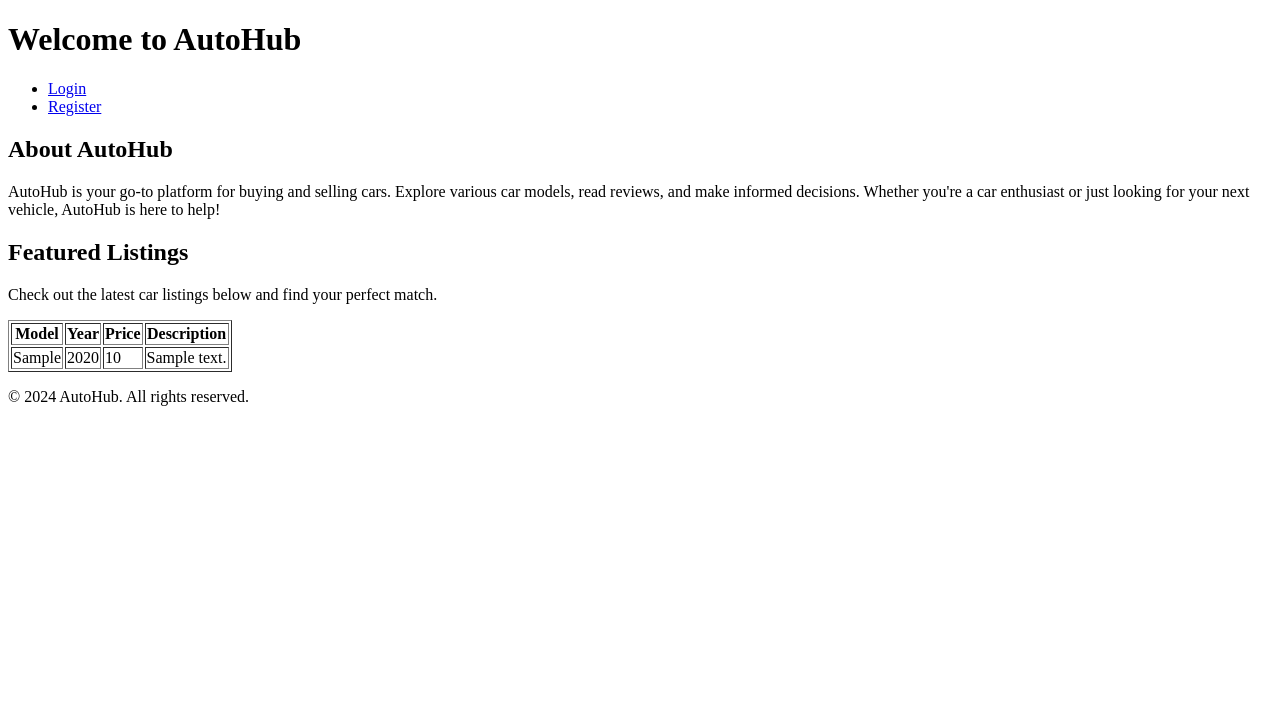
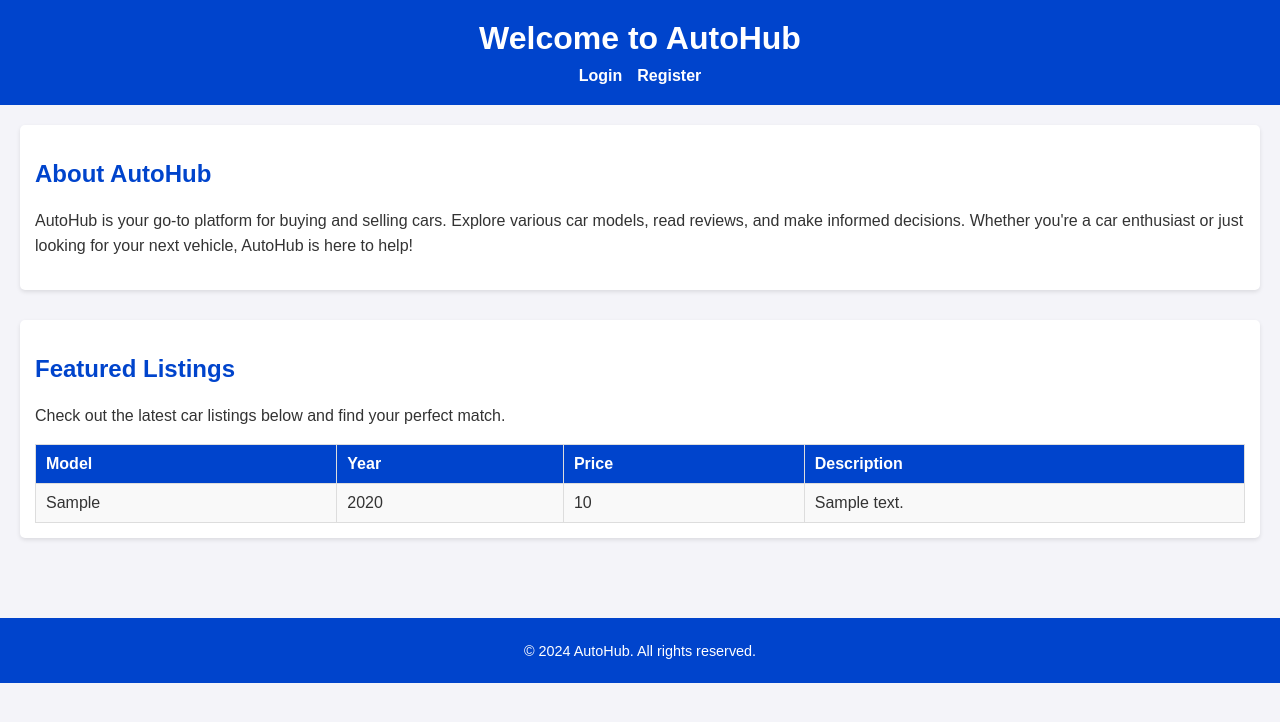
Before and after one commit to Prathambrar/Webdev_project, a PHP site: page / in a window 1280 px wide. Shown: the top 722 px of the page. Run offline with PHP 8.4, Linux system fonts and the light colour scheme; tables that the repository leaves empty or names only in its code hold one stand-in row (values such as "Sample post").

Commit message:
Added css for index page

```diff
--- /dev/null
+++ b/index.css
@@ -0,0 +1,101 @@
+/* General Styles */
+body {
+    font-family: Arial, sans-serif;
+    margin: 0;
+    padding: 0;
+    background-color: #f4f4f9;
+    color: #333;
+}
+
+/* Header Styles */
+header {
+    background-color: #0044cc;
+    color: #fff;
+    padding: 20px 0;
+    text-align: center;
+}
+
+header h1 {
+    margin: 0;
+    font-size: 2rem;
+}
+
+header nav ul {
+    list-style: none;
+    padding: 0;
+    margin: 10px 0 0;
+    display: flex;
+    justify-content: center;
+    gap: 15px;
+}
+
+header nav ul li {
+    display: inline;
+}
+
+header nav ul li a {
+    text-decoration: none;
+    color: #fff;
+    font-weight: bold;
+    transition: color 0.3s;
+}
+
+header nav ul li a:hover {
+    color: #cce0ff;
+}
+
+/* Main Section Styles */
+main {
+    padding: 20px;
+}
+
+main section {
+    margin-bottom: 30px;
+    background: #fff;
+    padding: 15px;
+    border-radius: 5px;
+    box-shadow: 0 2px 4px rgba(0, 0, 0, 0.1);
+}
+
+main h2 {
+    color: #0044cc;
+}
+
+main p {
+    line-height: 1.6;
+}
+
+/* Table Styles */
+table {
+    width: 100%;
+    border-collapse: collapse;
+    margin-top: 15px;
+}
+
+table, th, td {
+    border: 1px solid #ddd;
+}
+
+th, td {
+    padding: 10px;
+    text-align: left;
+}
+
+th {
+    background-color: #0044cc;
+    color: #fff;
+}
+
+tr:nth-child(even) {
+    background-color: #f9f9f9;
+}
+
+/* Footer Styles */
+footer {
+    text-align: center;
+    background-color: #0044cc;
+    color: #fff;
+    padding: 10px 0;
+    margin-top: 30px;
+    font-size: 0.9rem;
+}
--- a/index.php
+++ b/index.php
@@ -12,7 +12,7 @@ $cars = $stmt->fetchAll(PDO::FETCH_ASSOC);
 <head>
     <meta charset="UTF-8">
     <meta name="viewport" content="width=device-width, initial-scale=1.0">
-    <link rel="stylesheet" href="styles.css">
+    <link rel="stylesheet" href="index.css">
     <title>AutoHub</title>
 </head>
 <body>
--- a/styles.css
+++ /dev/null
@@ -1 +0,0 @@
-/* Your CSS styles */
```
